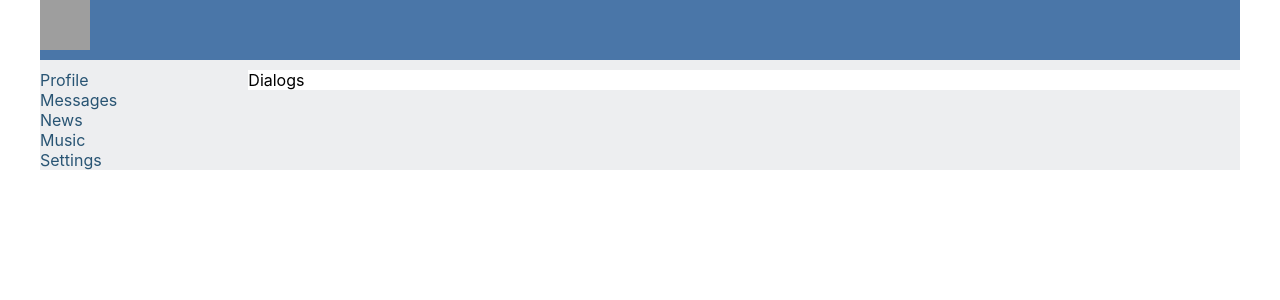
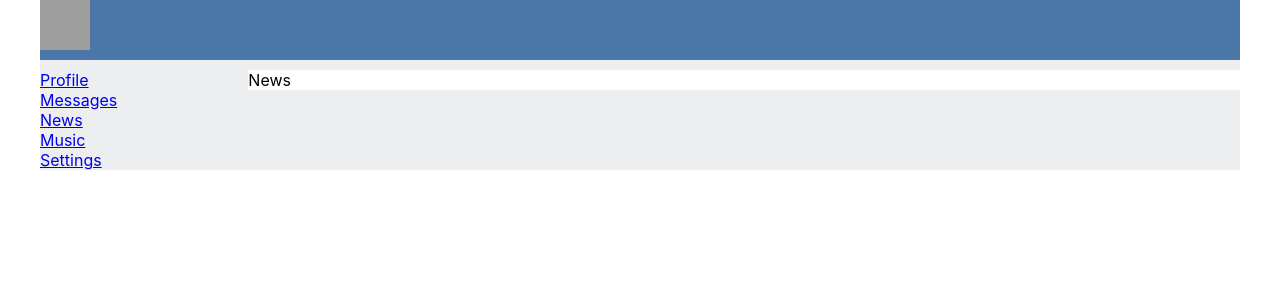
Before and after one commit to GunkaArtur/React-01, a React (Create React App) app: page /news in a window 1280 px wide. Shown: the top 300 px of the page. Built offline with nearby package versions, Linux system fonts and the light colour scheme; grey boxes are pictures that could not be loaded.

Commit message:
Добавил новые компоненты для News, Music and Settings. А также освоил route и BrowserRouter. Реализовал переход по ссылкам.

```diff
--- a/package.json
+++ b/package.json
@@ -5,6 +5,7 @@
   "dependencies": {
     "react": "^16.9.0",
     "react-dom": "^16.9.0",
+    "react-router-dom": "^5.0.1",
     "react-scripts": "3.1.1"
   },
   "scripts": {
--- a/src/App.js
+++ b/src/App.js
@@ -4,24 +4,34 @@
 import Navbar from "./components/Navbar/Navbar";
 import Profile from "./components/Profile/profile";
 import Dialogs from "./components/Dialogs/Dialogs";
+import {BrowserRouter, Route} from "react-router-dom";
+import News from "./components/News/News";
+import Music from "./components/Music/Music";
+import Settings from "./components/Settings/Settings";
 
 
 
 const App = () => {
   return (
-    <div className='app-wrapper'>
-        <Header />
-        <Navbar />
+      <BrowserRouter>
+          <div className='app-wrapper'>
+              <Header/>
+              <Navbar/>
 
-        <div className='app-wrapper-content'>
-            <Dialogs/>
-            {/*<Profile />*/}
-        </div>
+              <div className='app-wrapper-content'>
+                  <Route path='/dialogs' component={Dialogs}/>
+                  <Route path='/profile' component={Profile}/>
+                  <Route path='/news' component={News}/>
+                  <Route path='/music' component={Music}/>
+                  <Route path='/settings' component={Settings}/>
+              </div>
+          </div>
+      </BrowserRouter>
 
 
 
 
-    </div>
+
   );
 }
 
--- /dev/null
+++ b/src/components/Music/Music.js
@@ -0,0 +1,10 @@
+import  React from 'react';
+import classes from './Music.module.css'
+
+const Music = (props) => {
+    return(
+        <div className={classes.music}>Music</div>
+    )
+}
+
+export default Music;
--- /dev/null
+++ b/src/components/Music/Music.module.css
@@ -0,0 +1,3 @@
+.music {
+    background-color: #ffffff;
+}
--- a/src/components/Navbar/Navbar.js
+++ b/src/components/Navbar/Navbar.js
@@ -4,11 +4,11 @@
 const Navbar = () => {
     return (
         <nav className= {classes.nav}>
-            <div className={classes.item}><a >Profile</a></div>
-            <div className={classes.item}><a >Messages</a></div>
-            <div className={classes.item}><a >News</a></div>
-            <div className={classes.item}><a >Music</a></div>
-            <div className={classes.item}><a >Settings</a></div>
+            <div className={classes.item}><a href='/profile'>Profile</a></div>
+            <div className={classes.item}><a href='/dialogs'>Messages</a></div>
+            <div className={classes.item}><a href='/news'>News</a></div>
+            <div className={classes.item}><a href='/music'>Music</a></div>
+            <div className={classes.item}><a href='/settings'>Settings</a></div>
 
         </nav>
     )
--- /dev/null
+++ b/src/components/News/News.js
@@ -0,0 +1,10 @@
+import  React from 'react';
+import classes from './News.module.css'
+
+const News = (props) => {
+    return(
+        <div className={classes.news}>News</div>
+    )
+}
+
+export default News;
--- /dev/null
+++ b/src/components/News/News.module.css
@@ -0,0 +1,3 @@
+.news {
+    background-color: #ffffff;
+}
--- /dev/null
+++ b/src/components/Settings/Settings.js
@@ -0,0 +1,10 @@
+import  React from 'react';
+import classes from './Settings.module.css'
+
+const Settings = (props) => {
+    return(
+        <div className={classes.settings}>Settings</div>
+    )
+}
+
+export default Settings;
--- /dev/null
+++ b/src/components/Settings/Settings.module.css
@@ -0,0 +1,3 @@
+.settings {
+    background-color: #ffffff;
+}
```
Also changed, not shown: 1 other file (tests, documents, lock files or other folders).
